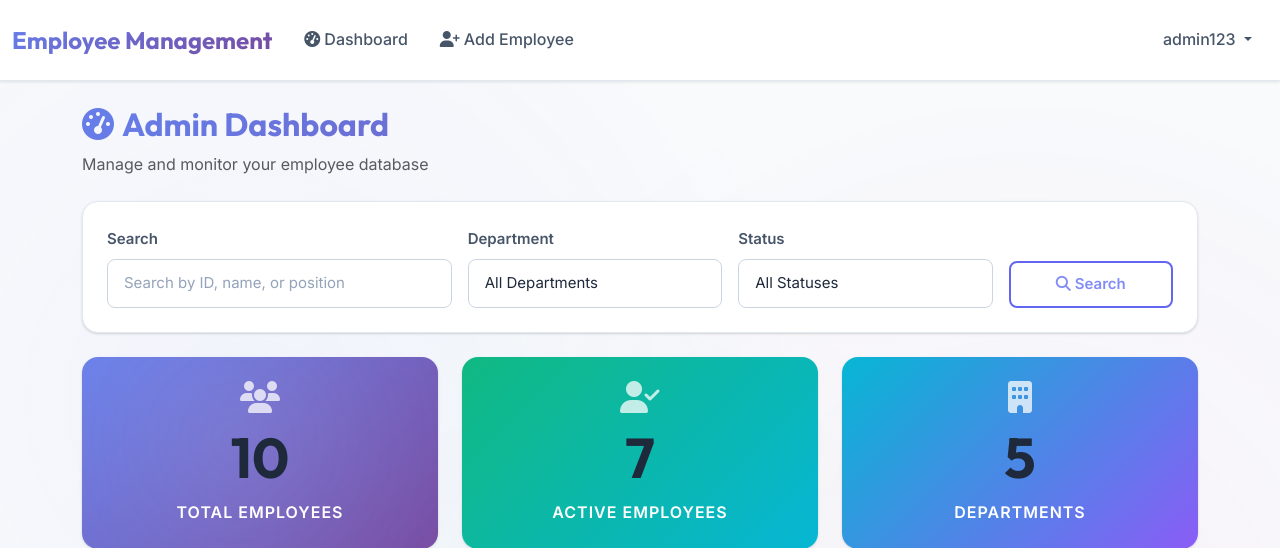
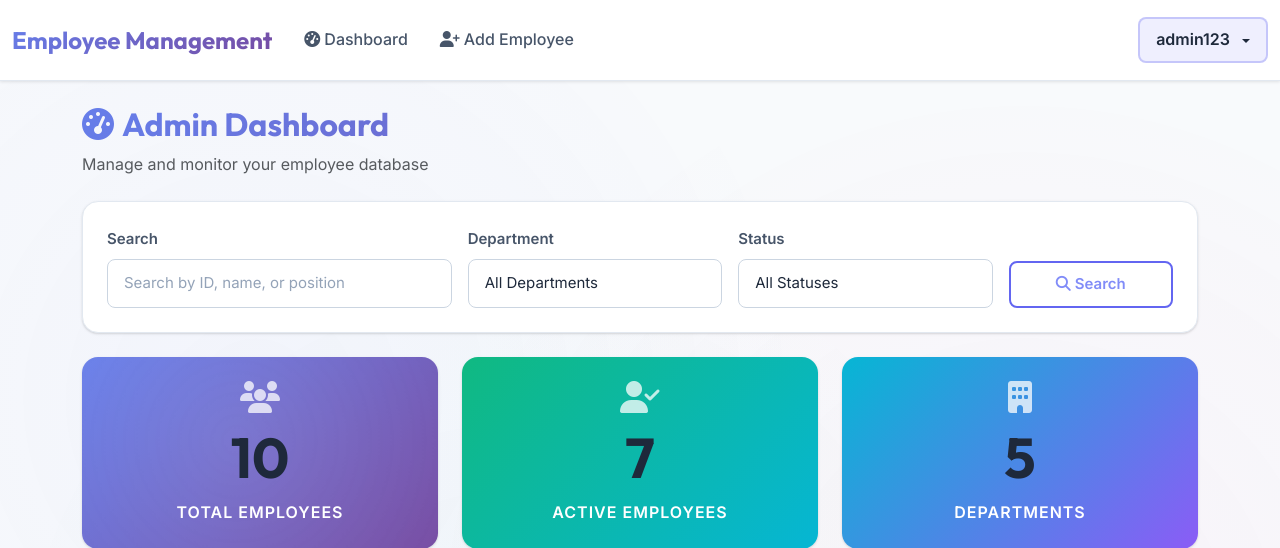
Before and after one commit to akosijenny622-pixel/employeelist, a Django app: page /employees/dashboard/ in a window 1280 px wide. Shown: the top 548 px of the page. Run offline with Django 5.2, Linux system fonts and the light colour scheme; a user stored in the database is signed in; data comes from the database, SQL or seed files in the repository.

Commit message:
Fix logout button visibility in admin dashboard navbar

```diff
--- a/config/employees/static/employees/css/styles.css
+++ b/config/employees/static/employees/css/styles.css
@@ -562,6 +562,34 @@ h6 {
   margin: 0.5rem 0;
 }
 
+/* Enhanced Dropdown Toggle for Better Visibility */
+.navbar .dropdown-toggle {
+  background: rgba(99, 102, 241, 0.1);
+  border: 2px solid rgba(99, 102, 241, 0.3);
+  padding: 0.5rem 1rem !important;
+  border-radius: var(--radius-md);
+  color: #1e293b !important;
+  font-weight: 600;
+  transition: all var(--transition-base);
+}
+
+.navbar .dropdown-toggle:hover {
+  background: rgba(99, 102, 241, 0.2);
+  border-color: var(--color-primary);
+  transform: translateY(-2px);
+  box-shadow: 0 4px 6px rgba(99, 102, 241, 0.2);
+}
+
+.navbar .dropdown-toggle::after {
+  margin-left: 0.5rem;
+  vertical-align: middle;
+  border-top-color: #1e293b;
+}
+
+.dropdown-item-text {
+  color: #475569 !important;
+}
+
 /* ================================================
    STATISTICS CARDS (Dashboard)
    ================================================ */
```
